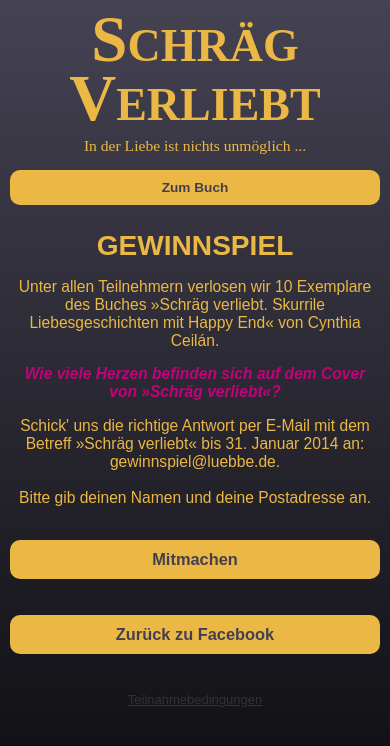
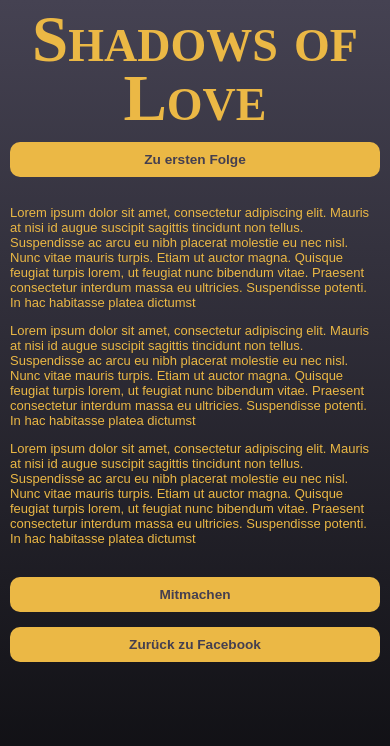
Before and after one commit to norsin/shadowsoflove, a PHP site: page /mobile/game.php in a window 390 px wide. Shown: the top 746 px of the page. Run offline with PHP 8.4, Linux system fonts and the light colour scheme.

Commit message:
#6691: [Lübbe] Shadows of Love: mobil Programmierung (Start Dez.) - completing mobile tab, book cover missing

```diff
--- a/mobile/game.php
+++ b/mobile/game.php
@@ -16,82 +16,23 @@
         <meta property="og:description" content="og description text" />
         <meta property="og:url" content=""/>
         <link rel="stylesheet" href="css/frameset.css">
-        <script type="text/javascript" src="js/vendor/jquery-1.8.2.min.js"></script>
-        <script type="text/javascript" src="js/main.js"></script>
         </head>
-	<body class="game">
+	<body class="home">
             <div class="wrapper">
                 <div class="header">
-                    <h1 class="heading">Schr&auml;g Verliebt</h1>
-                    <h2 class="heading">In der Liebe ist nichts unm&ouml;glich ...</h2>
-                    <a href="start.php" class="losBtn button">Zum Buch</a>
+                    <h1 class="heading">Shadows of Love</h1>
+                    <a href="start.php" class="losBtn button">Zu ersten Folge</a>
                 </div>
-                <div class="content game">
-                    <h3 class="heading">GEWINNSPIEL</h3>
-                    <p>Unter allen Teilnehmern verlosen wir 10 Exemplare des Buches »Schräg verliebt. Skurrile Liebesgeschichten mit Happy End« von Cynthia Ceilán.</p><p class="highlight">Wie viele Herzen befinden sich auf dem Cover von »Schräg verliebt«?</p><p>Schick' uns die richtige Antwort per E-Mail mit dem Betreff »Schräg verliebt« bis 31. Januar 2014 an: gewinnspiel@luebbe.de.<br><br>Bitte gib deinen Namen und deine Postadresse an.</p>
+                <div class="content">
+		    <p class="text">Lorem ipsum dolor sit amet, consectetur adipiscing elit. Mauris at nisi id augue suscipit sagittis tincidunt non tellus. Suspendisse ac arcu eu nibh placerat molestie eu nec nisl. Nunc vitae mauris turpis. Etiam ut auctor magna. Quisque feugiat turpis lorem, ut feugiat nunc bibendum vitae. Praesent consectetur interdum massa eu ultricies. Suspendisse potenti. In hac habitasse platea dictumst</p>
+ <p class="text">Lorem ipsum dolor sit amet, consectetur adipiscing elit. Mauris at nisi id augue suscipit sagittis tincidunt non tellus. Suspendisse ac arcu eu nibh placerat molestie eu nec nisl. Nunc vitae mauris turpis. Etiam ut auctor magna. Quisque feugiat turpis lorem, ut feugiat nunc bibendum vitae. Praesent consectetur interdum massa eu ultricies. Suspendisse potenti. In hac habitasse platea dictumst</p>
+ <p class="text">Lorem ipsum dolor sit amet, consectetur adipiscing elit. Mauris at nisi id augue suscipit sagittis tincidunt non tellus. Suspendisse ac arcu eu nibh placerat molestie eu nec nisl. Nunc vitae mauris turpis. Etiam ut auctor magna. Quisque feugiat turpis lorem, ut feugiat nunc bibendum vitae. Praesent consectetur interdum massa eu ultricies. Suspendisse potenti. In hac habitasse platea dictumst</p>
                     <div class="btnRow">
-                        <a href="mailto:gewinnspiel@luebbe.de?subject=Schräg%20verliebt" class="backBtn button">Mitmachen</a>
-                    </div>
-                    <div class="btnRow">
-                        <a href="https://www.facebook.com/BasteiLuebbe" class="backBtn button">Zurück zu Facebook</a>
+                        <a href="mailto:facebook@luebbe.de?subject=Shadows%20of%20Love" target="_blank" class="mitmachen button fullWidth">Mitmachen</a>
+			<a href="#" target="_blank" class="back button fullWidth">Zur&uuml;ck zu Facebook</a>
                     </div>
                 </div>
-            </div>
 
-            <div class="box" id="teilnahmebox">
-                    <div id="close" class="closeBtn">x</div>
-                    <p>
-                            <u>
-                                Voraussetzung für die Teilnahme am Gewinnspiel
 
-                            </u>
-                        <br /><br />
-                            Voraussetzung für die Teilnahme am Gewinnspiel ist das Klicken auf den „Gefällt mir“-Button der Bastei Lübbe Facebook-Seite sowie eine E-Mail mit der richtigen Lösung an gewinnspiel@luebbe.de. Ausgeschlossen von der Teilnahme sind Mitarbeiter und Agenturen der Bastei Lübbe GmbH & Co. KG, sowie angeschlossener Unternehmen und deren Angehörige.
-                        <br />
-                            Die Teilnahme ist nur natürlichen Personen gestattet. Eine Sammelteilnahme (insbesondere unter Einbeziehung hierauf ausgerichteter Unternehmen) ist ausdrücklich ausgeschlossen. Teilnehmer müssen persönlich mitspielen und dürfen sich keinerlei technischer Hilfsmittel bedienen. Besteht der Verdacht, dass doch Hilfsprogramme o. ä. benutzt worden sind, behält sich der Verlag vor, die Mitspieler von der Teilnahme auszuschließen.</p>
-                        <p>
-                            <u>
-                                Gewinne
-                            </u>
-                            <br /><br />
-                            Wir verlosen unter allen richtigen Einsendungen 10 Exemplare des Buches »Schräg verliebt«.
-                        </p>
-                        <p>
-                            <u>
-                                Ermittlung der Gewinner
-                            </u>
-                            <br /><br />
-                            Die Preise werden unter allen Einsendungen verlost. Das Gewinnspiel beginnt 02.12.2013 und endet am 31.01.2014. Die Gewinner werden nach Ablauf des Gewinnspiels per E-Mail benachrichtigt. Auf die Benachrichtigung  weisen wir auf der Chronik der Facebook-Seite von Bastei Lübbe hin. Zum Abruf des Gewinns geben die Gewinner per E-Mail an gewinnspiel@luebbe.de ihren vollständigen Namen sowie ihre Adresse bekannt.
-                        </p>
-                        <p>
-                            <u>
-                                Datenschutz
-                            </u>
-                            <br /><br />
-                            <u>
-                                Nutzung von Daten durch Bastei Lübbe
-                            </u>
-                            <br /><br />
-                            Die uns übermittelten Daten werden nur für das Gewinnspiel und zur Benachrichtigung der Gewinner verwendet. Die namentliche Veröffentlichung endet nach vollständiger Beendigung und Abwicklung des Gewinnspiels. Die gespeicherten Daten werden anschließend gelöscht, soweit ein Teilnehmer nicht seine Einwilligung zur weiteren Nutzung der Daten erteilt hat.
-                        </p>
-                        <p>
-                            <u>
-                                Nutzung von Daten durch Facebook
-                            </u>
-                            <br /><br />
-                            Für unser Gewinnspiel nutzen wir die Plattform des sozialen Netzwerks facebook.com, das von der Facebook Ireland Ltd., Hanover Reach 5-7, Hanover Quay, Dublin 2 Irland, betrieben wird („Facebook“). Durch Ihre Teilnahme an diesem Gewinnspiel ist es nicht auszuschließen, dass Facebook Kenntnis über Ihre IP-Adresse erlangt. Alle weiteren Daten, die im Rahmen dieses Gewinnspiels erfasst werden, werden nicht an Facebook oder andere Dritte weitergegeben. Zweck und Umfang der Datenerhebung und die weitere Verarbeitung und Nutzung der Daten durch Facebook sowie ihre diesbezüglichen Rechte und Einstellungsmöglichkeiten zum Schutz Ihrer Privatsphäre entnehmen Sie bitte den Datenschutzhinweisen von Facebook: http://www.facebook.com/policy.php
-                        </p>
-                        <p>
-                            <u>
-                                Freistellung von Facebook
-                            </u>
-                            <br /><br />
-                            Der Rechtsweg ist ausgeschlossen. Veranstalter des Gewinnspiels ist allein die Bastei Lübbe AG. Das Gewinnspiel steht in keiner Verbindung zu Facebook und wird in keiner Weise von Facebook gesponsert, unterstützt oder organisiert. Mit der Teilnahme am Gewinnspiel akzeptieren die Teilnehmer die vorstehenden Bedingungen.
-                        </p>
-                        <p><div class="closeBtn" id="close2">x</div></p>
-                </div>
-
-            </div>
-            <div id="teilnahme">Teilnahmebedingungen</div>
 	</body>
 </html>
--- a/mobile/start.php
+++ b/mobile/start.php
@@ -27,8 +27,9 @@
                     <img class="bookCover" src="images/bookcover.png">
 		    <p class="text">Lorem ipsum dolor sit amet, consectetur adipiscing elit. Mauris at nisi id augue suscipit sagittis tincidunt non tellus. Suspendisse ac arcu eu nibh placerat molestie eu nec nisl. Nunc vitae mauris turpis. Etiam ut auctor magna. Quisque feugiat turpis lorem, ut feugiat nunc bibendum vitae. Praesent consectetur interdum massa eu ultricies. Suspendisse potenti. In hac habitasse platea dictumst</p>
                     <div class="btnRow">
-                        <a href="#" target="_blank" class="leseprobe button fullWidth">Leseprobe</a>
-                        <a href="#" target="_blank" class="mehr button fullWidth">Mehr zu &quot;Shadows of Love&quot;</a>
+                        <a href="../Leseprobe.pdf" target="_blank" class="leseprobe button fullWidth">Leseprobe</a>
+			<a href="http://www.luebbe.de/Digital/Belletristik/Details/Id/978-3-8387-4790-
+ 24 3/?et_cid=71&et_lid=377913" target="_blank" class="mehr button fullWidth">Mehr zu &quot;Shadows of Love&quot;</a>
 			<a href="#" target="_blank" class="back button fullWidth">Zur&uuml;ck zu Facebook</a>
                     </div>
                 </div>
```
